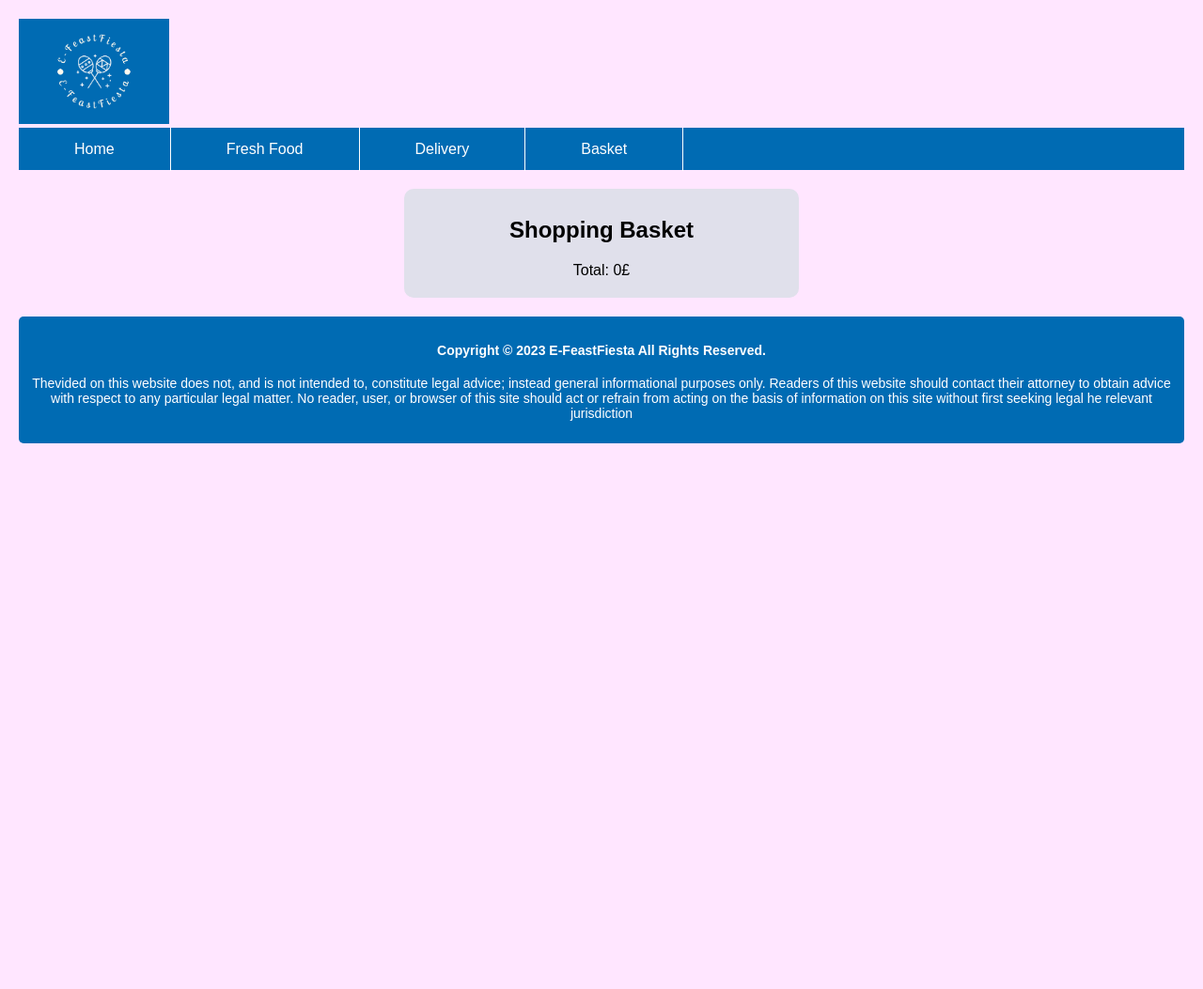
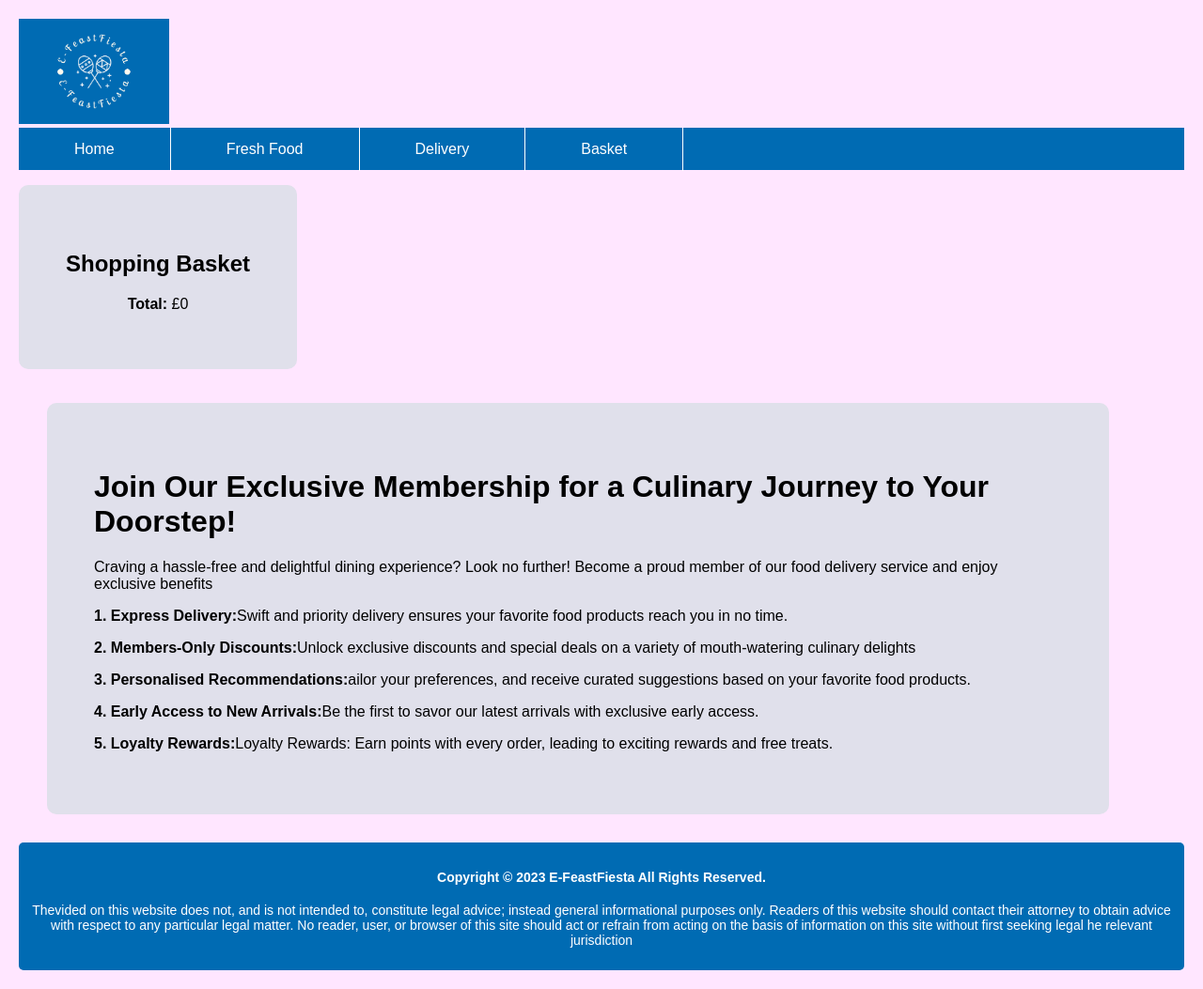
Before and after one commit to diegoperez18/set09103_labs, a Flask app: page /cart in a window 1280 px wide. Shown: the whole page at 94% size. Before the commit the page ends 472 px from the top, so only its background shows below. Run offline with Flask 3, Linux system fonts and the light colour scheme.

Commit message:
membership

```diff
--- a/static/css/styles.css
+++ b/static/css/styles.css
@@ -2,7 +2,7 @@ body {
 	font-family: Arial, sans-serif;
 	background-color: #ffe6ff;
 	margin: 0 auto;
-	max-width: 1600px;
+	max-width: 1500px;
 	padding: 20px;
 }
 
@@ -39,7 +39,7 @@ nav li a:hover {
 }
 
 section.intro {
-	max-width: 1600px;
+	max-width: 1500px;
 	margin: 20px auto;
 	padding: 20px;
 	background-color: #e0e0eb;
@@ -89,14 +89,27 @@ form {
 }
 
 #basket-list {
-	max-width: 400px;
-	margin: 20px auto;
-	padding: 10px;
+	max-width: 800px;
+	padding: 50px;
 	background-color: #e0e0eb;
 	border-radius: 10px;
 	text-align: center;
 
 }
+
+#rico {
+	 max-width: 1030px;
+	 margin: 20px 30px;
+	 padding: 50px;
+	 background-color: #e0e0eb;
+	 border-radius: 10px;
+}
+
+#basket-list, #rico {
+	display: inline-block;
+	vertical-align: top;
+}
+
 
 .basket-heading {
 	color: black;
--- a/templates/cart.html
+++ b/templates/cart.html
@@ -32,8 +32,24 @@
 </li>
 
 	{% endfor %}
-	<li id ="total"> Total: {{ total_price }}£</li>
+	<li id ="total"><strong>Total:</strong> £{{ total_price }}</li>
 </ul>
+
+
+
+<ul id="rico">
+	<h1>Join Our Exclusive Membership for a Culinary Journey to Your Doorstep!</h1>
+	<p>Craving a hassle-free and delightful dining experience? Look no further! Become a proud member of our food delivery service and enjoy exclusive benefits</p>
+	<p><strong>1. Express Delivery:</strong>Swift and priority delivery ensures your favorite food products reach you in no time.</p>
+	<p><strong>2. Members-Only Discounts:</strong>Unlock exclusive discounts and special deals on a variety of mouth-watering culinary delights</p>
+	<p><strong>3. Personalised Recommendations:</strong>ailor your preferences, and receive curated suggestions based on your favorite food products.</p>
+	<p><strong>4. Early Access to New Arrivals:</strong>Be the first to savor our latest arrivals with exclusive early access.</p>
+	<p><strong>5. Loyalty Rewards:</strong>Loyalty Rewards: Earn points with every order, leading to exciting rewards and free treats.</p>
+
+</ul>
+
+
+
 
 <footer>
 	<h4>Copyright © 2023 E-FeastFiesta All Rights Reserved.</h4>
```
